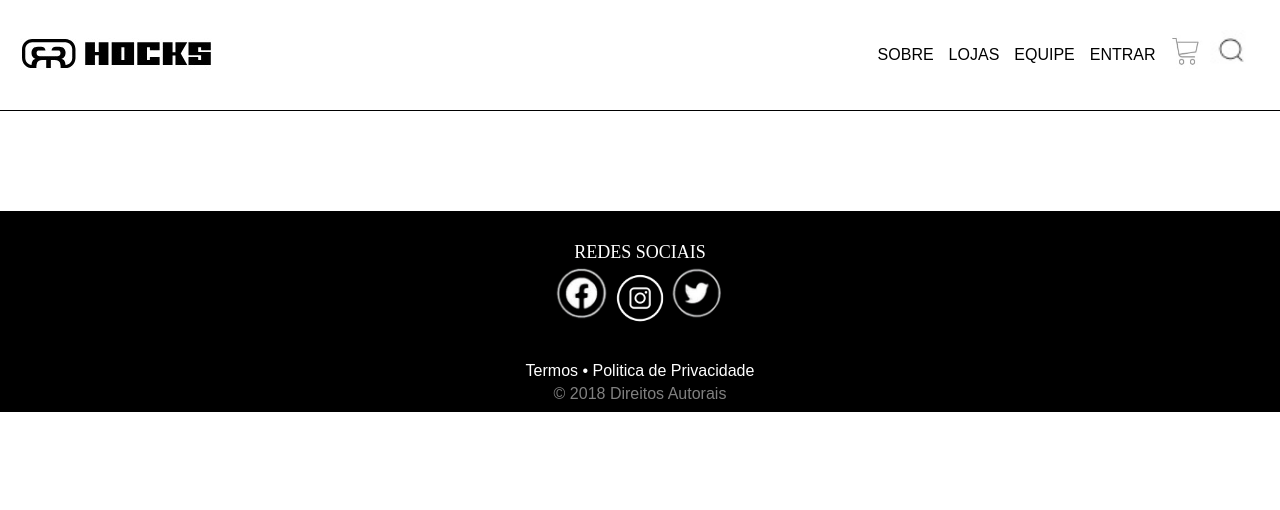
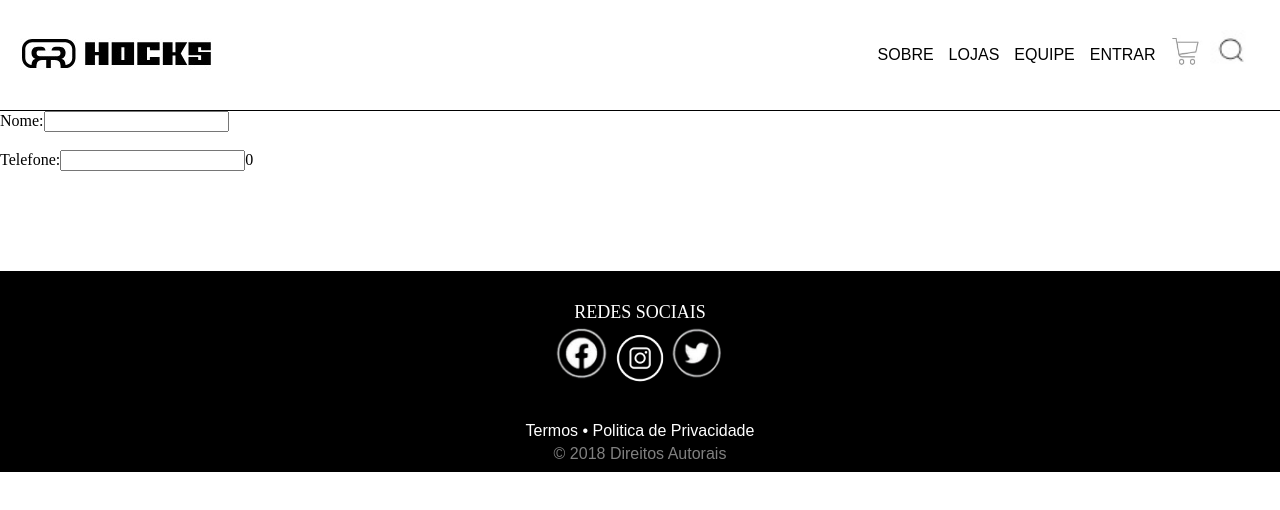
Before and after one commit to Marcelino-ifms/PTAC-06-02, a React (Vite) app: page / in a window 1280 px wide. Shown: the top 510 px of the page. Built offline with nearby package versions, Linux system fonts and the light colour scheme.

Commit message:
main&imput

```diff
--- a/src/App.jsx
+++ b/src/App.jsx
@@ -1,5 +1,6 @@
 import Footer from "./components/Footer";
 import Header from "./components/Header";
+import Main from "./components/Main";
 import "./globals.css";
 
 export default function App() {
@@ -8,6 +9,7 @@ export default function App() {
 
     <main>
       <Header/>
+      <Main/>
       <Footer/>
     </main>
 
--- /dev/null
+++ b/src/components/Main.jsx
@@ -0,0 +1,33 @@
+import { useState } from "react";
+
+export default function Main(){
+  const[nome, setNome] = useState("") //(0) number  // (true) boolean
+  const[telefone, setTelefone] = useState(0)
+    return(
+      <main>
+
+<label> Nome:
+         <input
+         type="text"
+         name="" id=""
+         onChange={(event)=> setNome(event.target.value)}
+         />
+         </label>
+         {nome}
+
+         <br/>
+         <br/>
+
+<label> Telefone:
+         <input
+         type="text"
+         name="" id=""
+         onChange={(event)=> setTelefone(event.target.value)}
+         />
+         </label>
+         {telefone}
+
+
+      </main>
+    );
+}
--- a/src/globals.css
+++ b/src/globals.css
@@ -122,3 +122,7 @@ footer{
   #transparente{
     color: rgba(255, 255, 255, 0.5);
   }
+
+  #arrasta{
+    width: 100%;
+  }
```
